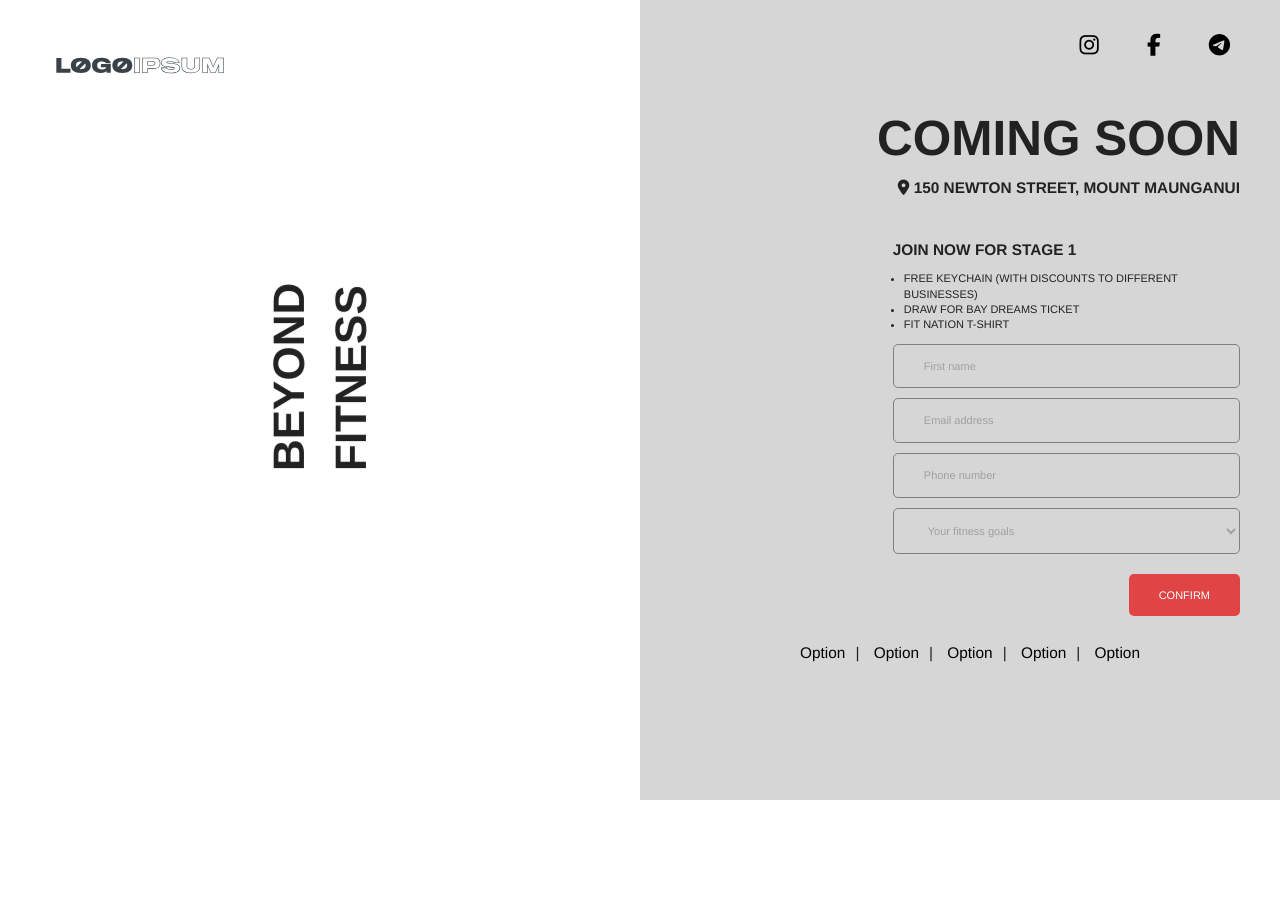
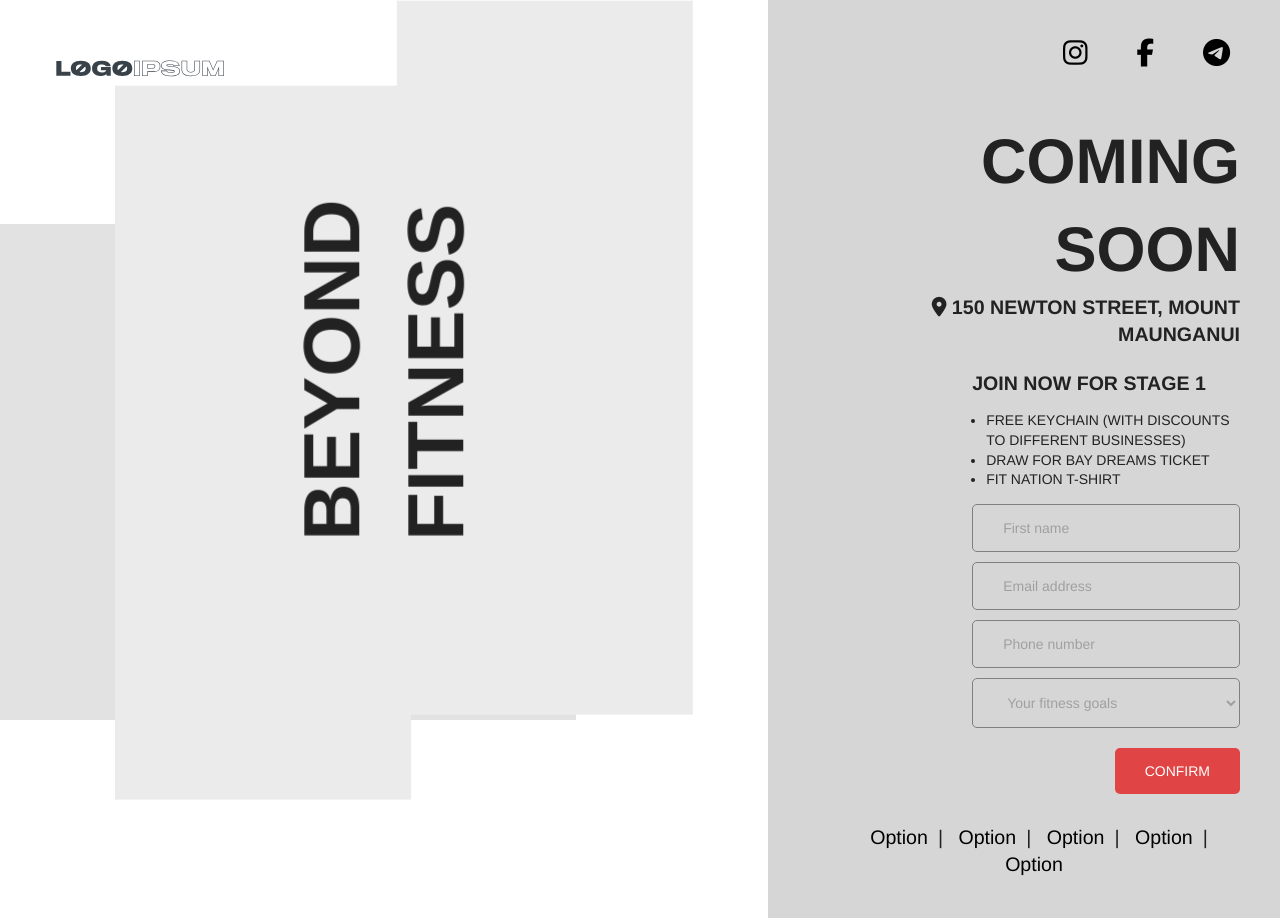
Before and after one commit to hanisno/proposal-upw001, a plain HTML site: page index.html in a window 1280 px wide. Before the commit the page ends 800 px from the top, so only its background shows below. Drawn offline with nearby package versions, Linux system fonts and the light colour scheme; a script that the page names is missing.

Commit message:
Update layout and styling

```diff
--- a/css/main.css
+++ b/css/main.css
@@ -98,7 +98,7 @@
    Author's custom styles
    ========================================================================== */
 html {
-    font-size: 11px;
+  font-size: 14px;
   font-family: Helvetica, sans-serif;
 }
 
@@ -127,7 +127,7 @@
 }
 
 header > figure {
-    width: calc(100%/2);
+  width: calc(100% / 2);
   float: left;
 }
 
@@ -151,16 +151,48 @@
 }
 
 section {
-    width: 50%;
+  /*width: 50%;*/
   float: left;
 }
 
 .main-title {
-    position: relative;
+  width: 60%;
+}
+
+.main-title .background-image-1 {
+  position: fixed;
+  bottom: 0;
+  left: 9%;
+  z-index: -1;
+}
+
+.main-title .background-image-2 {
+  position: fixed;
+  top: 0;
+  left: 31%;
+  z-index: -1;
+}
+
+.main-title .background-image-1 img,
+.main-title .background-image-2 img {
+  width: 60%;
+}
+
+.main-title .rectangle {
+  position: fixed;
+  top: 28%;
+  height: 62%;
+  width: 45%;
+  z-index: -2;
+  background-color: rgb(226, 226, 226);
+}
+
+.main-title h1 {
   transform: rotate(-90deg);
   text-transform: uppercase;
-    font-size: 2em;
-    bottom: -60px;
+  font-size: 5.7em;
+  font-weight: 900;
+  line-height: 1.3em;
 }
 
 .sign-up {
@@ -168,23 +200,20 @@
   min-height: 100vh;
   height: 100%;
   display: flex;
-    align-items: baseline;
+  align-items: center;
   justify-content: space-around;
   text-align: right;
+  width: 40%;
 }
 
 .sign-up .content-wrapper {
   padding: 20px 40px;
-    width: 100%;
-  }
-
-  .content-wrapper > h3 {
-    padding: 5px 0 40px 0;
 }
 
 .sign-up-form {
   display: inline-block;
   padding-left: 38%;
+  padding-top: 5%;
 }
 
 .sign-up-perks {
@@ -211,14 +240,14 @@
   background: transparent;
 }
 
-  input[type=button] {
+input[type="button"] {
   float: right;
   width: auto;
   padding: 15px 30px;
-    background:rgb(224, 68, 68);
+  background: rgb(224, 68, 68);
   color: white;
-    border:0 none;
-    cursor:pointer;
+  border: 0 none;
+  cursor: pointer;
   -webkit-border-radius: 5px;
   border-radius: 5px;
   text-transform: uppercase;
--- a/index.html
+++ b/index.html
@@ -9,7 +9,6 @@
 
   <link rel="manifest" href="site.webmanifest">
   <link rel="apple-touch-icon" href="icon.png">
-  <!-- Place favicon.ico in the root directory -->
 
   <link rel="stylesheet" href="css/normalize.css">
   <link rel="stylesheet" href="css/main.css">
@@ -34,7 +33,10 @@
     <section class="main-title">
       <div class="content-wrapper">
           <h1>Beyond</br> Fitness</h1>
-      </div>
+          <div class="background-image-1"><img src="img/slice1.png" alt="Woman exercising"/></div>
+          <div class="background-image-2"><img src="img/slice1.png" alt="Woman exercising"/></div>
+          <div class="rectangle"></div>
+        </div>
     </section>
 
     <section class="sign-up">
```
Also changed, not shown: img/slice1.png (added), 1 other file. Lines whose indentation alone changed are shown as unchanged.
